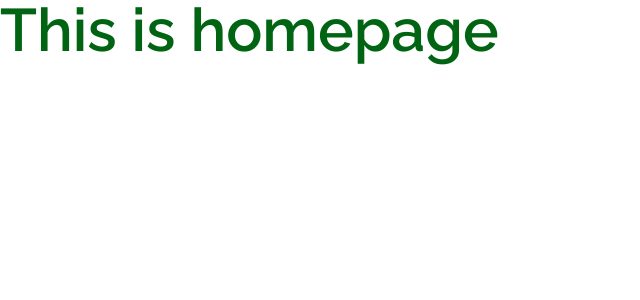
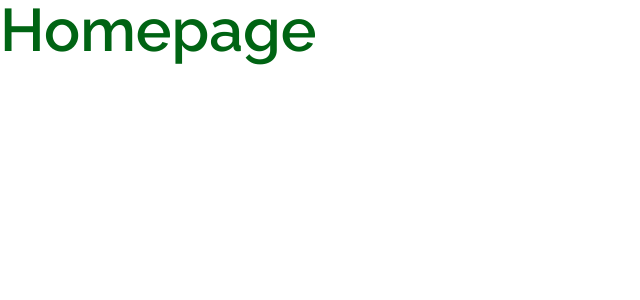
Before and after one commit to nahidul-fahim/camping-corner-client-a4, a React (Vite) app: page / in a window 1280 px wide. Shown: the top 300 px of the page, without its empty margins (0-640 px from the left). Built offline with nearby package versions, Linux system fonts and the light colour scheme.

Commit message:
started creating product management page

```diff
--- a/src/pages/Home.tsx
+++ b/src/pages/Home.tsx
@@ -3,7 +3,7 @@
 const Home = () => {
     return (
         <div>
-            <h1 className="text-6xl font-semibold text-primary">This is homepage</h1>
+            <h1 className="text-6xl font-semibold text-primary">Homepage</h1>
         </div>
     );
 };
--- /dev/null
+++ b/src/pages/ProductManagement.tsx
@@ -0,0 +1,11 @@
+
+
+const ProductManagement = () => {
+    return (
+        <div>
+            <h2>Product management</h2>
+        </div>
+    );
+};
+
+export default ProductManagement;
```
Also changed, not shown: src/routes/routes.tsx (+6 -1 lines).
